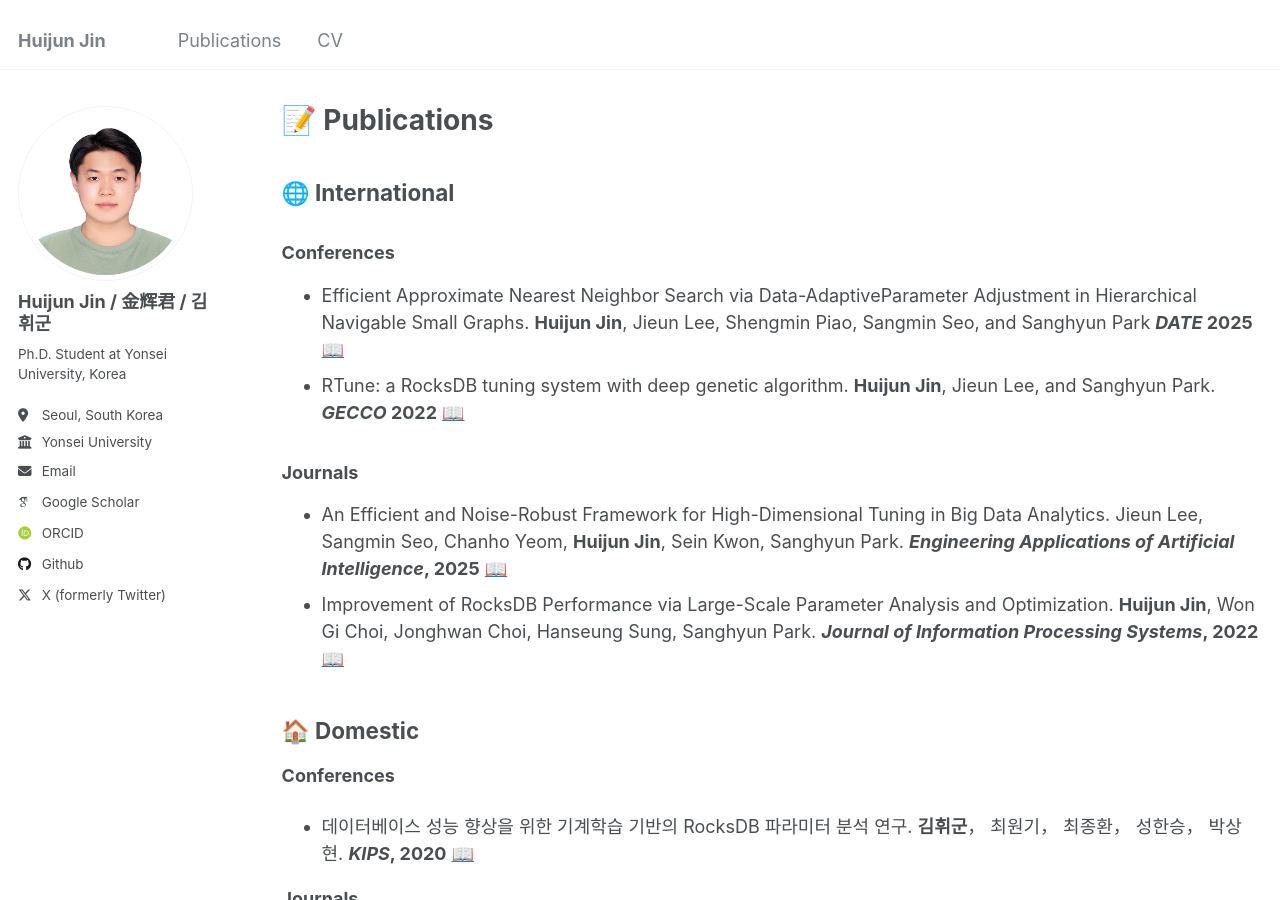
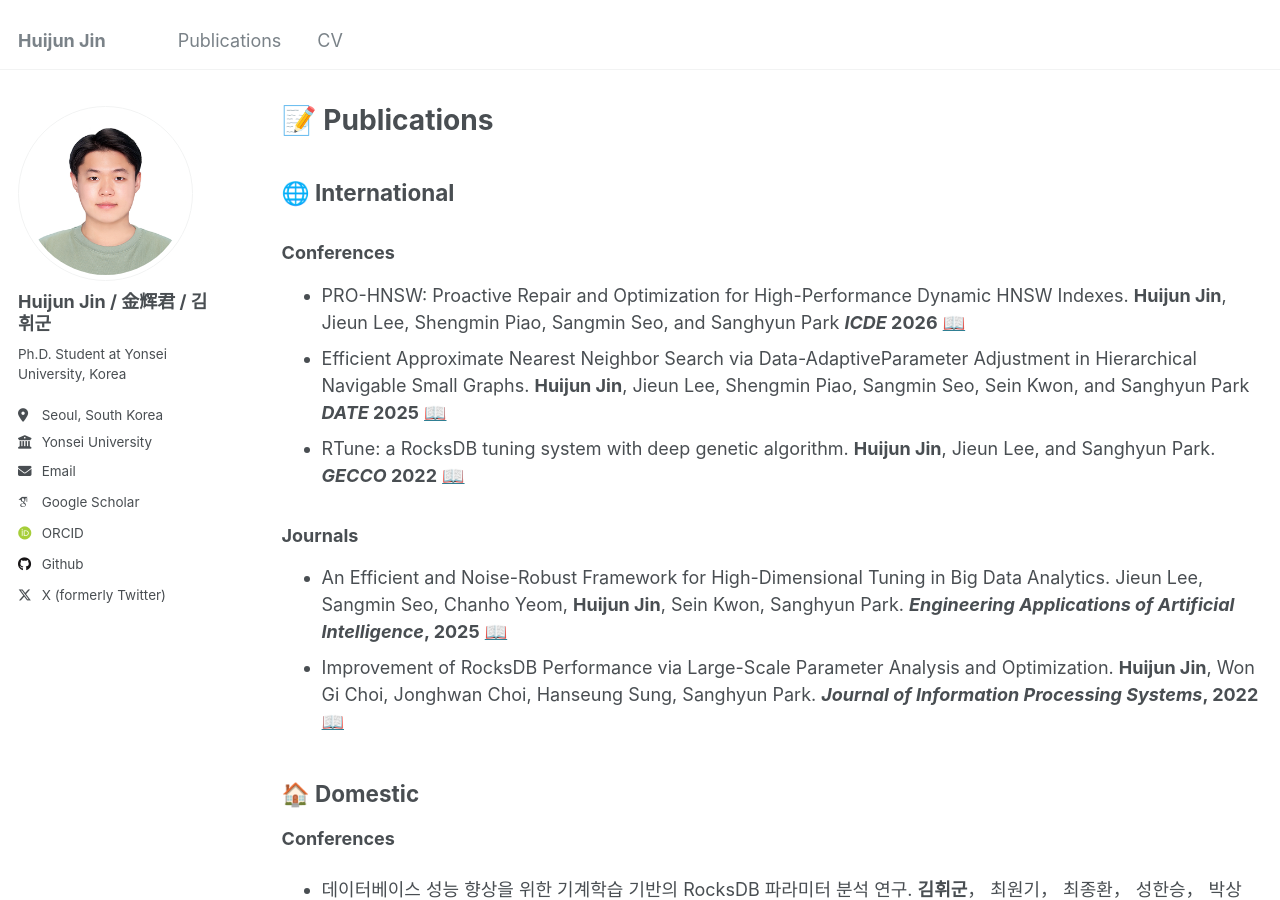
Before and after one commit to huijunjin/huijunjin.github.io, a Jekyll site: the page built from _pages/publications.md, in a window 1280 px wide and 900 px high. Built offline with Jekyll 4.4.1, drawn with Linux system fonts in a browser that asks for light colours; some web fonts are replaced.

Commit message:
Update publications.md

```diff
--- a/_pages/publications.md
+++ b/_pages/publications.md
@@ -6,7 +6,8 @@ author_profile: true
 ---
 ## 🌐 International
 ### Conferences
-* Efficient Approximate Nearest Neighbor Search via Data-AdaptiveParameter Adjustment in Hierarchical Navigable Small Graphs. **Huijun Jin**, Jieun Lee, Shengmin Piao, Sangmin Seo, and Sanghyun Park **_DATE_ 2025** [📖](https://ieeexplore.ieee.org/document/10992903)
+* PRO-HNSW: Proactive Repair and Optimization for High-Performance Dynamic HNSW Indexes. **Huijun Jin**, Jieun Lee, Shengmin Piao, Sangmin Seo, and Sanghyun Park **_ICDE_ 2026** [📖]()
+* Efficient Approximate Nearest Neighbor Search via Data-AdaptiveParameter Adjustment in Hierarchical Navigable Small Graphs. **Huijun Jin**, Jieun Lee, Shengmin Piao, Sangmin Seo, Sein Kwon, and Sanghyun Park **_DATE_ 2025** [📖](https://ieeexplore.ieee.org/document/10992903)
 * RTune: a RocksDB tuning system with deep genetic algorithm. **Huijun Jin**, Jieun Lee, and Sanghyun Park. **_GECCO_ 2022** [📖](https://doi.org/10.1145/3512290.3528726)
 
 ### Journals
```
